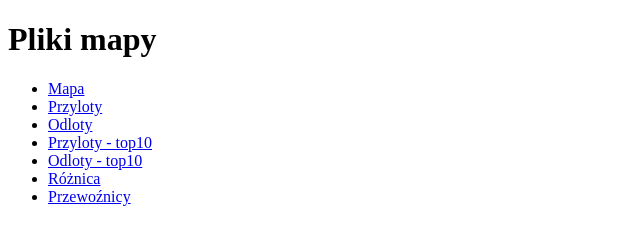
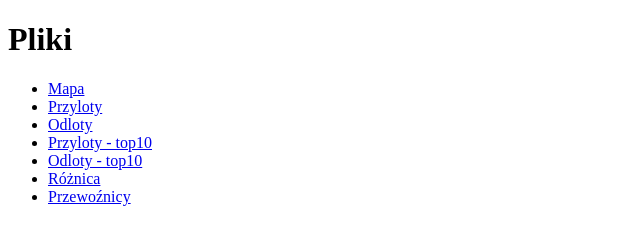
Before and after one commit to KacpiF/Prezentacja, a plain HTML site: page index.html in a window 1280 px wide. Shown: the whole page, without its empty margins (0-640 px from the left). Drawn offline with Linux system fonts and the light colour scheme.

Commit message:
Update index.html

```diff
--- a/index.html
+++ b/index.html
@@ -5,7 +5,7 @@
   <title>Pliki</title>
 </head>
 <body>
-  <h1>Pliki mapy</h1>
+  <h1>Pliki</h1>
   <ul>
     <li><a href="Mapa.html">Mapa</a></li>
     <li><a href="Przyloty.html">Przyloty</a></li>
```
